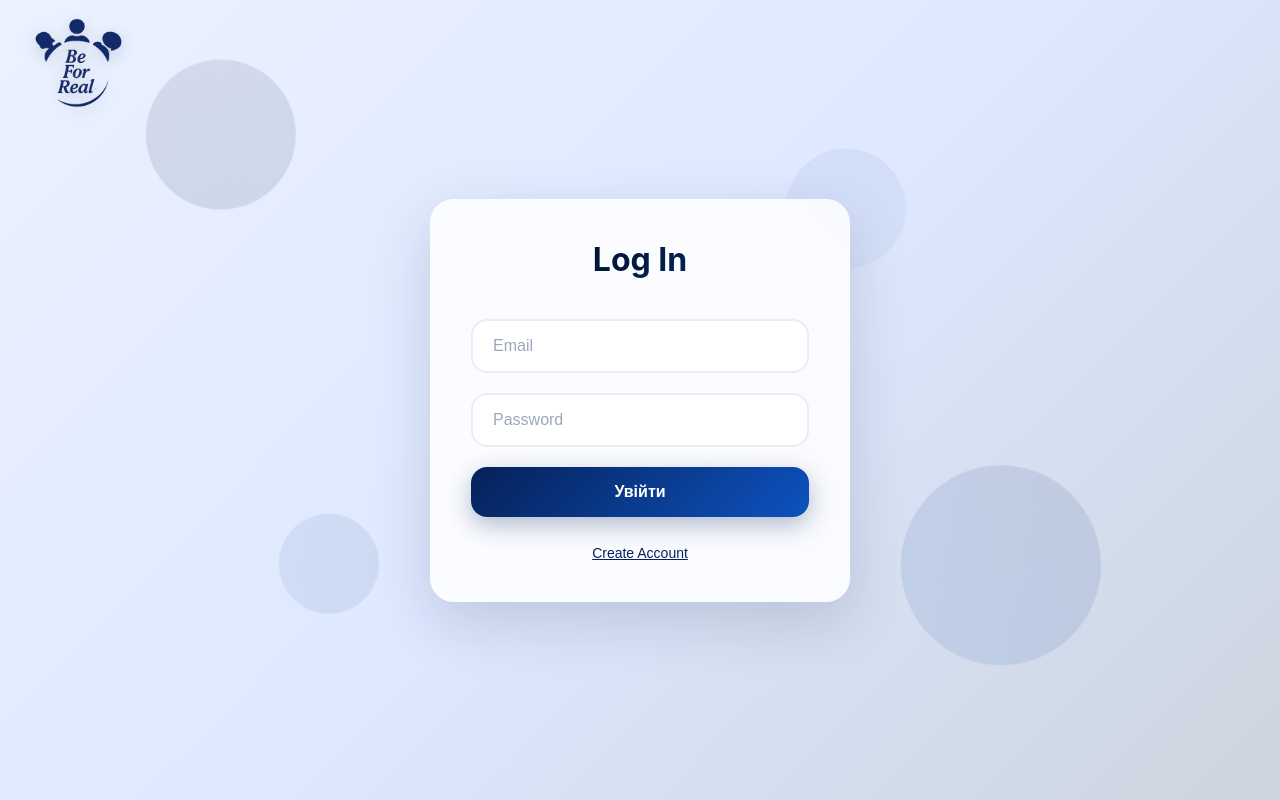
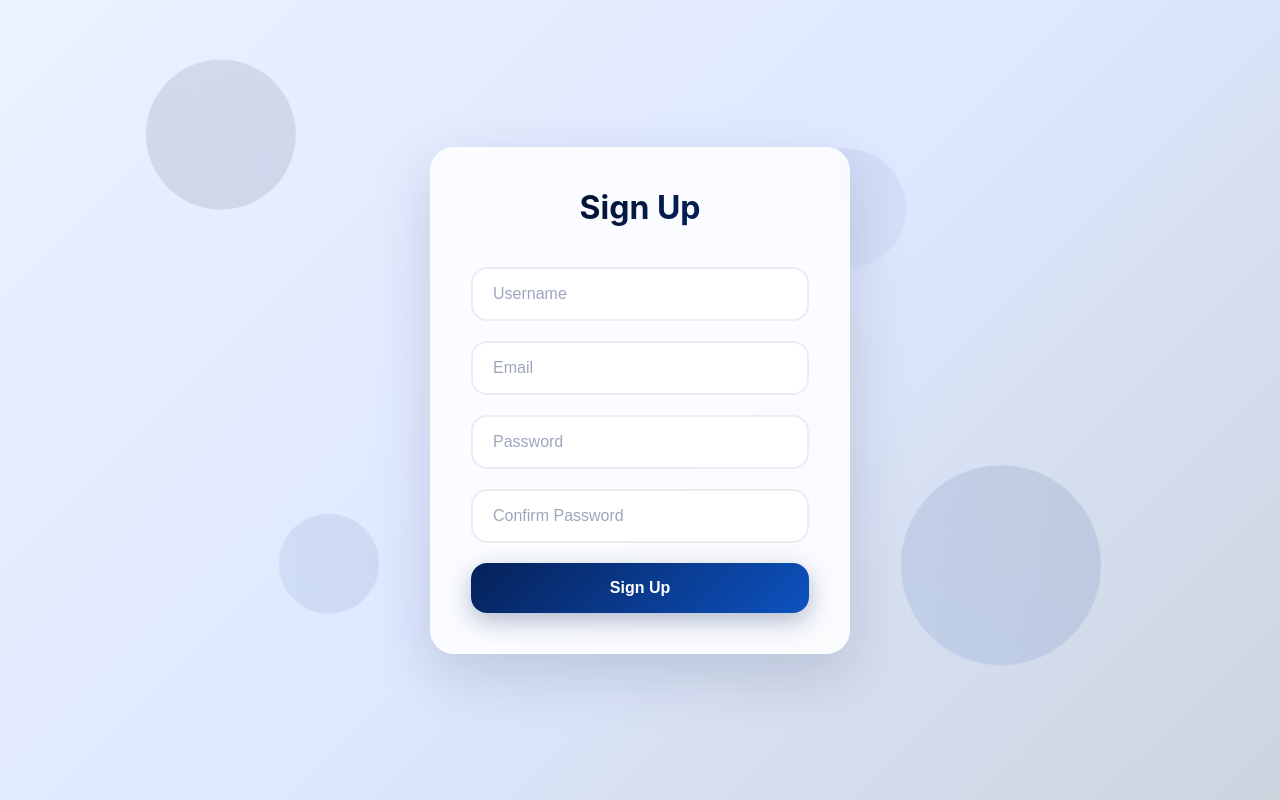
Before and after one commit to cosssiie/BeForReal, a React (Create React App) app in the folder frontend/: page /sign-up in a window 1280 px wide. Built offline with nearby package versions, Linux system fonts and the light colour scheme; no server answers.

Commit message:
fixed sign up navigation

```diff
--- a/frontend/src/App.js
+++ b/frontend/src/App.js
@@ -74,7 +74,7 @@ function App() {
             <>
               <Route path="*" element={<Login onLogin={handleLogin} />} />
               <Route path="/login" element={<Login onLogin={handleLogin} />} />
-              <Route path="/sign up" element={<SignUp />} />
+              <Route path="/sign-up" element={<SignUp />} />
             </>
           ) : (
             <>
@@ -93,6 +93,8 @@ function App() {
               <Route path="/posts/:postId" element={<PostPage userId={currentUserId} user={user} />} />
               <Route path="/profile/:id" element={<OtherUserProfile />} />
               <Route path="/login" element={<Login onLogin={handleLogin} />} />
+              <Route path="/sign-up" element={<SignUp />} />
+
             </>
           )}
         </Routes>
--- a/frontend/src/components/Login.jsx
+++ b/frontend/src/components/Login.jsx
@@ -38,7 +38,8 @@ function Login({ onLogin }) {
     };
 
     const handleCreateAccount = () => {
-        navigate('/sign up');
+        console.log('Login');
+        navigate('/sign-up');
     };
 
     return (
@@ -75,7 +76,7 @@ function Login({ onLogin }) {
                         value={password}
                         onChange={(e) => setPassword(e.target.value)}
                     />
-                    <button className="login-btn" type="submit">Увійти</button>
+                    <button className="login-btn" type="submit">Log In</button>
                     <button
                         className="create-account-button"
                         type="button"
--- a/frontend/src/components/SignUp.jsx
+++ b/frontend/src/components/SignUp.jsx
@@ -26,7 +26,7 @@ function SignUp() {
             return;
         }
 
-        fetch('/api/sign up', {
+        fetch('/api/sign-up', {
             method: 'POST',
             headers: {
                 'Content-Type': 'application/json'
```
